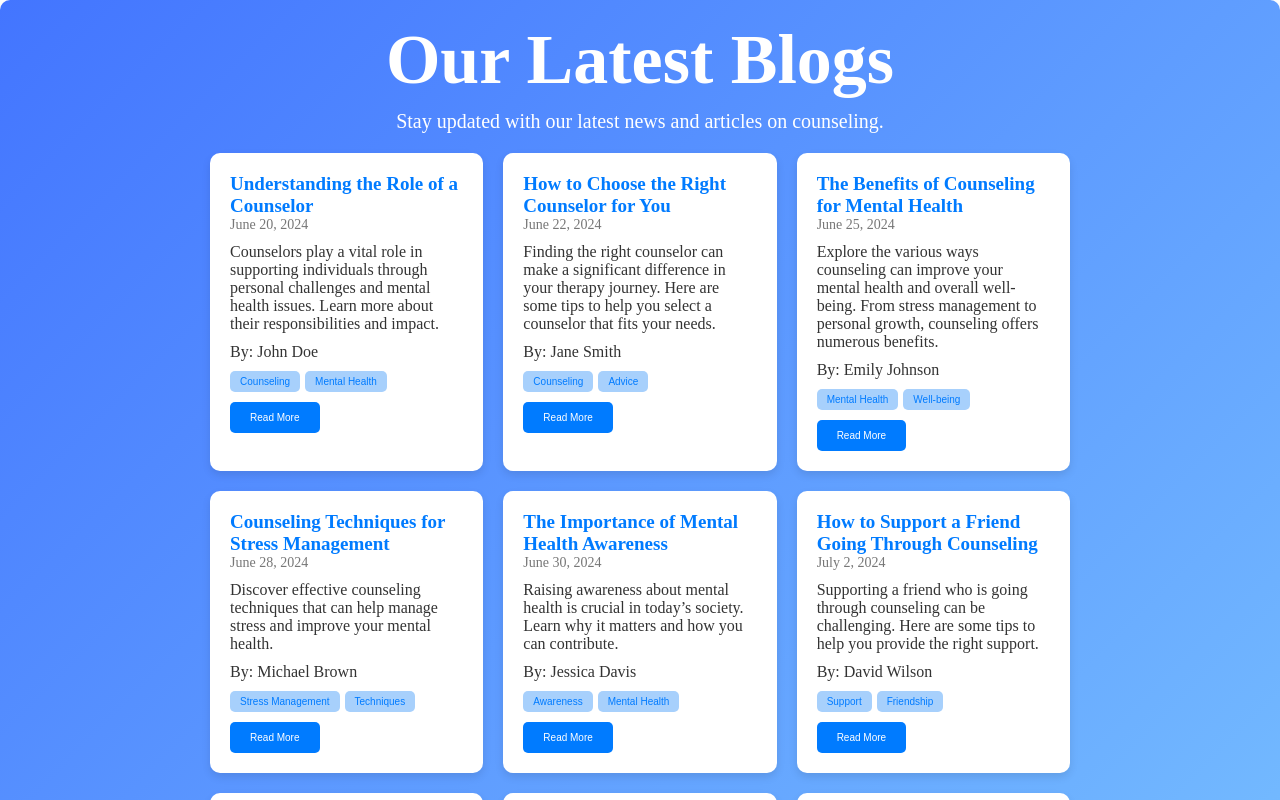
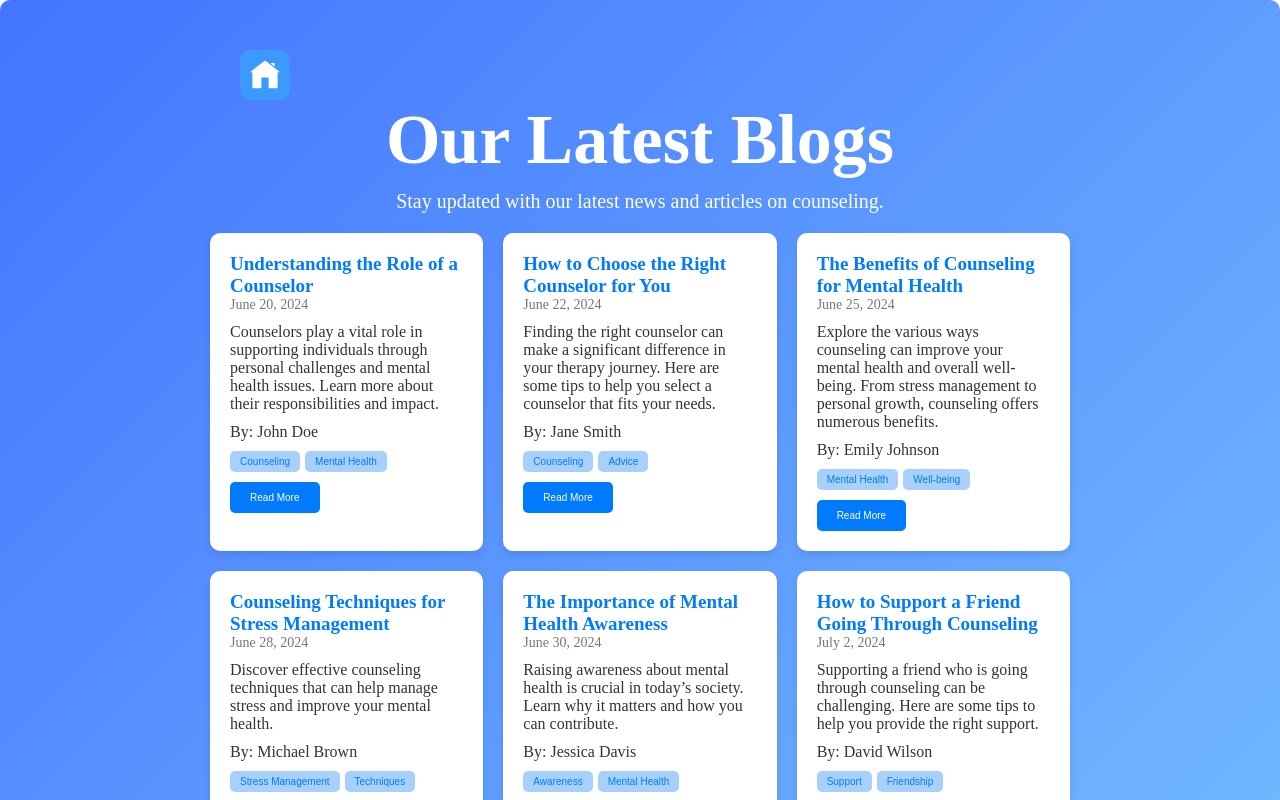
Before and after one commit to Counselllor/Counsellor-Web, a React (Vite) app: page /blogs in a window 1280 px wide. Built offline with nearby package versions, Linux system fonts and the light colour scheme; a web font is replaced by a local one.

Commit message:
Update Blogs.jsx

```diff
--- a/src/components/blogs/Blogs.jsx
+++ b/src/components/blogs/Blogs.jsx
@@ -1,5 +1,6 @@
 import React from "react";
 import './Blogs.css'; // Import CSS file for styles
+import BackToHomeButton from "../backtohome";
 
 const blogsData = [
   {
@@ -102,7 +103,9 @@ const blogsData = [
 
 const Blogs = () => {
   return (
+    <>
     <div className="blogs-container">
+    <BackToHomeButton />
       <header className="blogs-header">
         <h1>Our Latest Blogs</h1>
         <p>Stay updated with our latest news and articles on counseling.</p>
@@ -126,6 +129,7 @@ const Blogs = () => {
         ))}
       </div>
     </div>
+    </>
   );
 };
 
```
